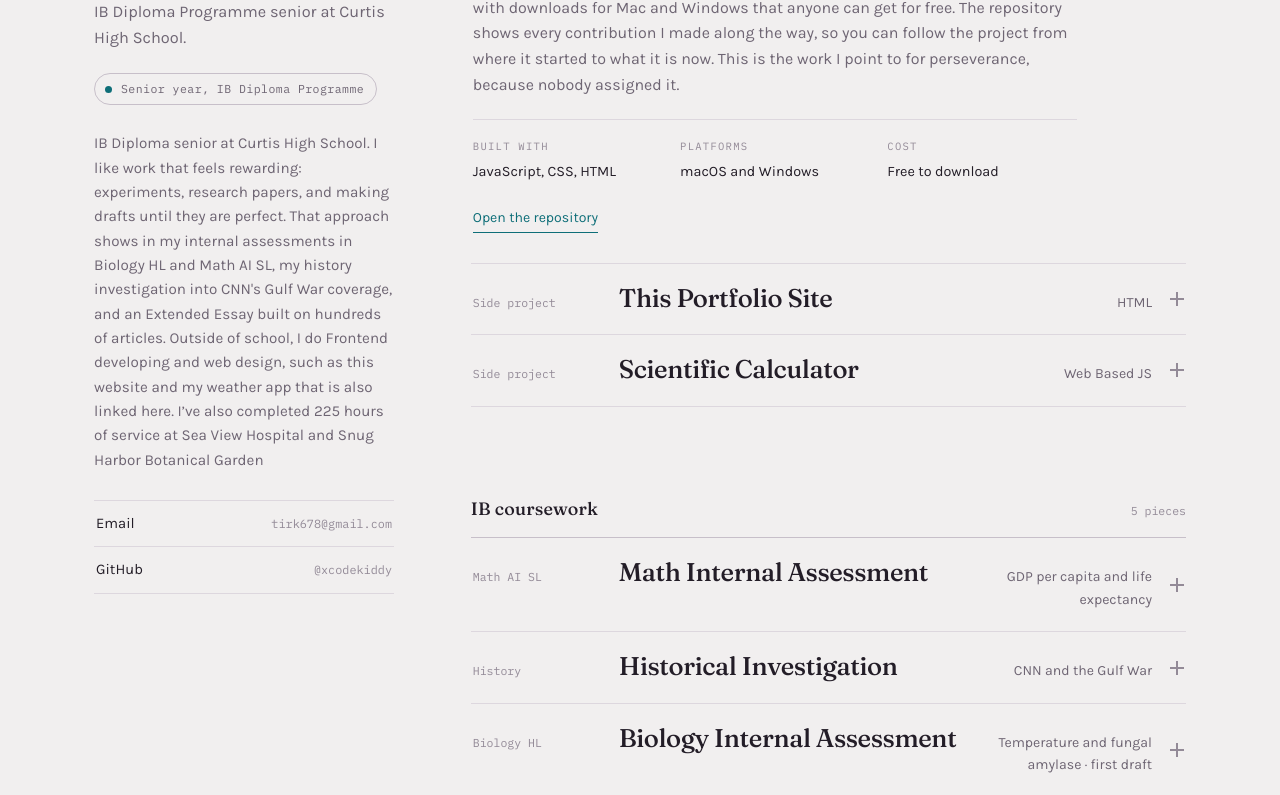
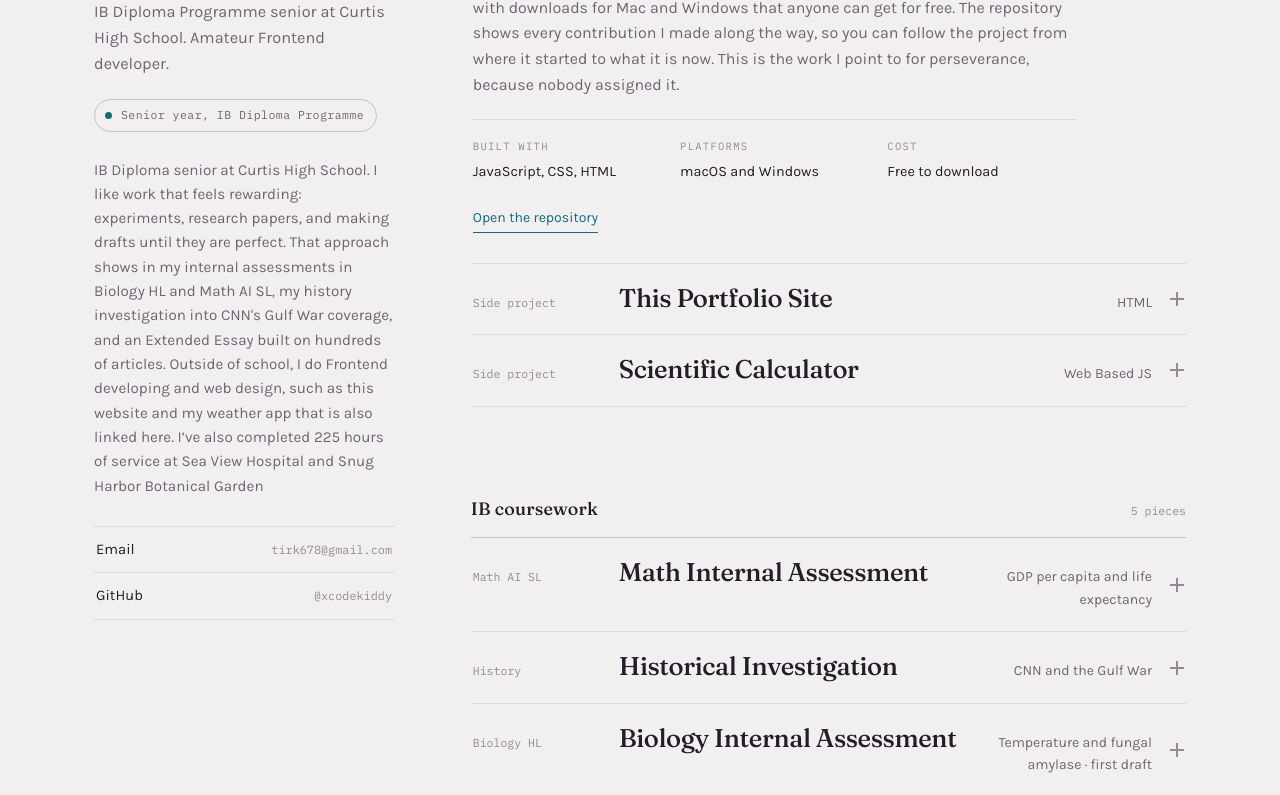
Before and after one commit to xcodekiddy/My-Portfolio, a plain HTML site: page index.html in a window 1280 px wide. Shown: the part 229-1024 px from the top of the page. Drawn offline with Linux system fonts and the light colour scheme.

Commit message:
Update role description in index.html
Added 'Amateur Frontend developer.' to the role description.

```diff
--- a/index.html
+++ b/index.html
@@ -380,7 +380,7 @@
   <header class="rail">
     <p class="eyebrow">Portfolio</p>
     <h1 class="name">Konrad Kempinski</h1>
-    <p class="role">IB Diploma Programme senior at Curtis High School.</p>
+    <p class="role">IB Diploma Programme senior at Curtis High School. Amateur Frontend developer.</p>
 
     <span class="status"><span class="dot"></span>Senior year, IB Diploma Programme</span>
 
```
